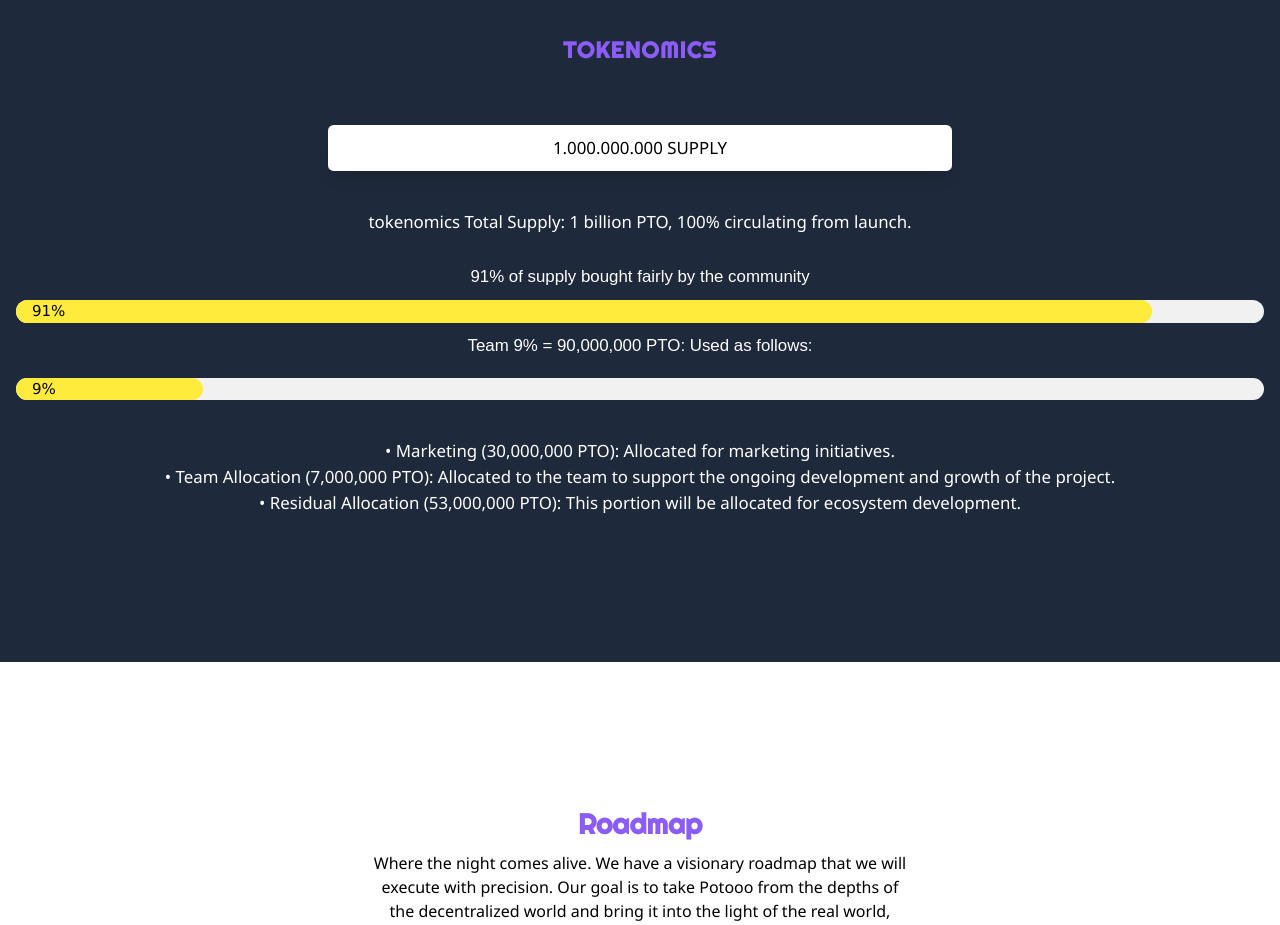
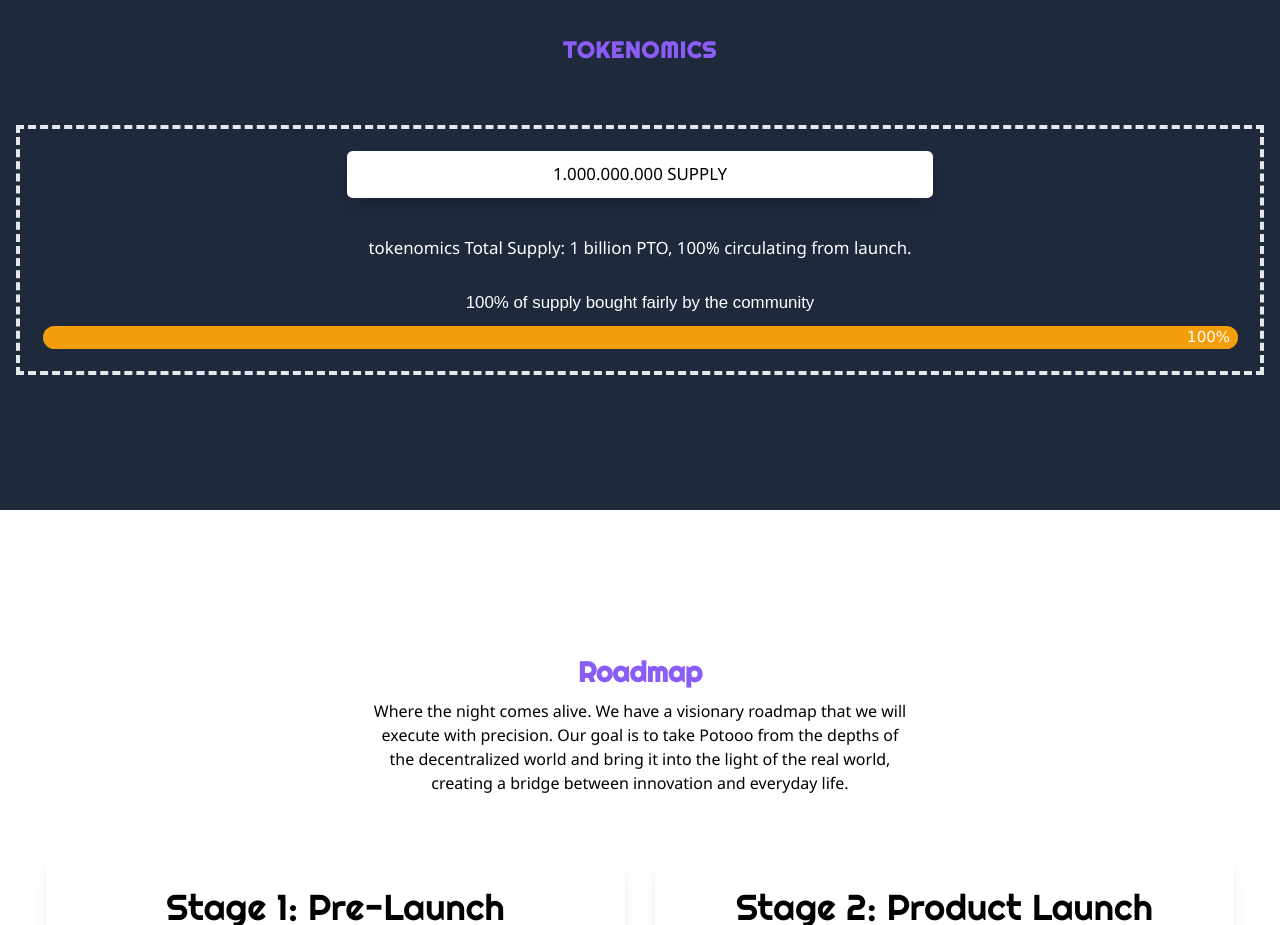
Before and after one commit to Hoseaa07/Potooo, a website: page index.html in a window 1280 px wide. Shown: the part 1480-2405 px from the top of the page. Drawn offline with nearby package versions, Linux system fonts and the light colour scheme; a web font is replaced by a local one.

Commit message:
Update DAta Supply

```diff
--- a/index.html
+++ b/index.html
@@ -12,6 +12,7 @@
     <link
         href="https://fonts.googleapis.com/css2?family=Alkatra:wght@500&family=Lilita+One&family=Righteous&display=swap"
         rel="stylesheet">
+        <link href="https://cdn.jsdelivr.net/npm/tailwindcss@2.2.19/dist/tailwind.min.css" rel="stylesheet">
     <link rel="stylesheet" href="css/style.css">
     <link rel="stylesheet" href="src/input.css">
     <link rel="stylesheet" href="https://www.w3schools.com/w3css/4/w3.css">
@@ -160,25 +161,13 @@
                         </div>
                     <!-- Data 1 -->
                     <h2 class="text-white font-medium text-center font-Alkatra justify-center text-base max-w-x lg:text-lg">
-                    91% of supply bought fairly by the community
+                    100% of supply bought fairly by the community
                     </h2>
-                    <div class="w3-light-grey w3-round-xlarge">
-                        <div class="w3-container w3-yellow w3-round-xlarge" style="width:91%">91%</div>
+                    <div class="bg-gray-300 rounded-full h-6 overflow-hidden">
+                        <div class="bg-yellow-500 h-full text-right pr-2 text-white flex items-center justify-end" style="width: 100%;">
+                            100%
+                        </div>
                     </div>
-                    <!-- Data 2 -->
-                    <h2 class="font-medium text-white mb-5 font-Alkatra text-center justify-center text-base max-w-x lg:text-lg">
-                    Team 9% = 90,000,000 PTO: Used as follows:</h2>
-                    <div class="w3-light-grey w3-round-xlarge">
-                        <div class="w3-container w3-yellow w3-round-xlarge" style="width:15%">9%</div>
-                    </div>
-                    <!-- Team Token -->
-                    <h2 class="font-medium text-base text-white max-w-x text-center justify-center lg:text-lg mt-10">
-                        <p>• Marketing (30,000,000 PTO): Allocated for marketing initiatives.</p>
-                        <p>• Team Allocation (7,000,000 PTO):
-                        Allocated to the team to support the ongoing development and growth of the project.</p>
-                        <p> • Residual Allocation (53,000,000 PTO):
-                        This portion will be allocated for ecosystem development.</p>
-                    </h2>
             <!-- end -->
                 </div>
         </div>
```
